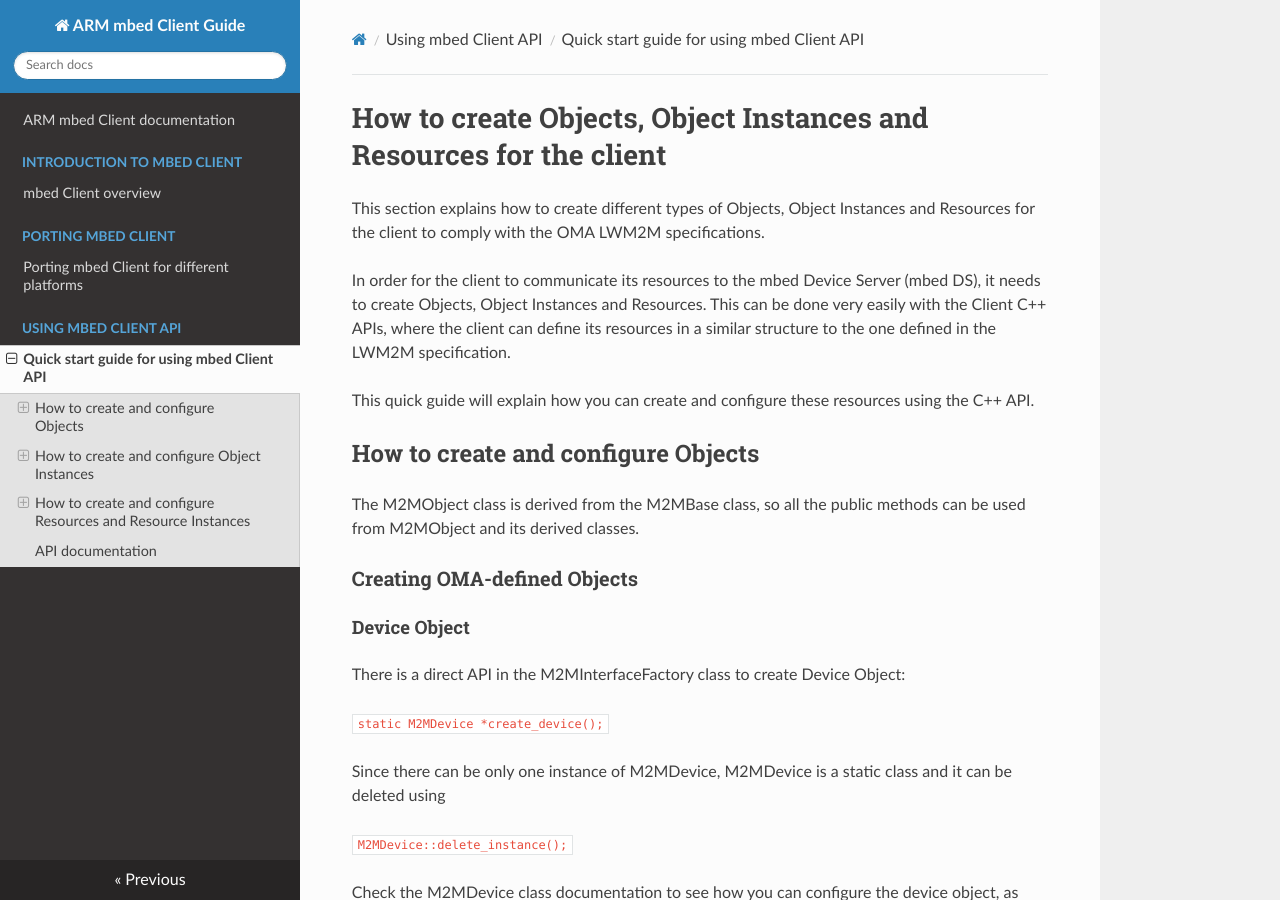
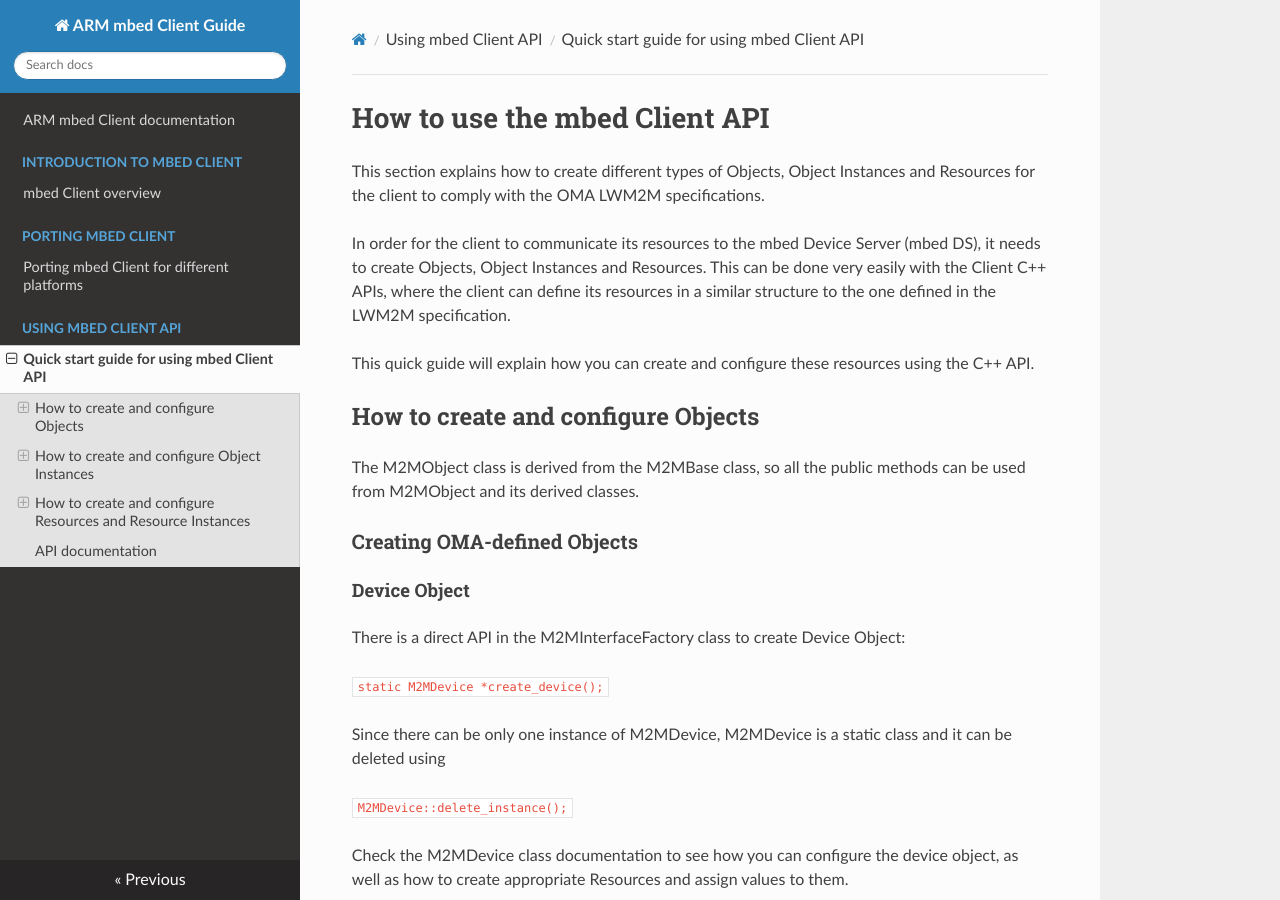
Before and after one commit to ARMmbed/mbed-client, an MkDocs documentation site: the page built from docs/Howto.md, in a window 1280 px wide and 900 px high. Built offline with MkDocs 1.6.1, drawn with Linux system fonts in a browser that asks for light colours; nearby versions of some CDN libraries; old or Windows-style settings are respelled for this version of MkDocs.

Commit message:
minor edits

```diff
--- a/docs/Howto.md
+++ b/docs/Howto.md
@@ -1,6 +1,7 @@
-#How to create Objects, Object Instances and Resources for the client
+#How to use the mbed Client API
 
-This section explains how to create different types of Objects, Object Instances and Resources for the client to comply with the OMA LWM2M specifications.
+This section explains how to create different types of Objects, Object Instances and Resources for the client to comply with the OMA LWM2M
+specifications.
 
 In order for the client to communicate its resources to the mbed Device Server (mbed DS), it needs to create Objects, Object Instances and Resources. This can be done very easily with the Client C++ APIs, where the client can define its resources in a similar structure to the one defined in the LWM2M specification.
 
--- a/mkdocs.yml
+++ b/mkdocs.yml
@@ -3,6 +3,6 @@
 use directory_urls: false
 pages:
 - ['index.md', 'ARM mbed Client documentation']
-- ['introduction.md','Introduction to mbed Client','mbed Client overview']
+- ['Introduction.md','Introduction to mbed Client','mbed Client overview']
 - ['porting-guide.md','Porting mbed Client', 'Porting mbed Client for different platforms']
 - ['Howto.md','Using mbed Client API','Quick start guide for using mbed Client API']
```
